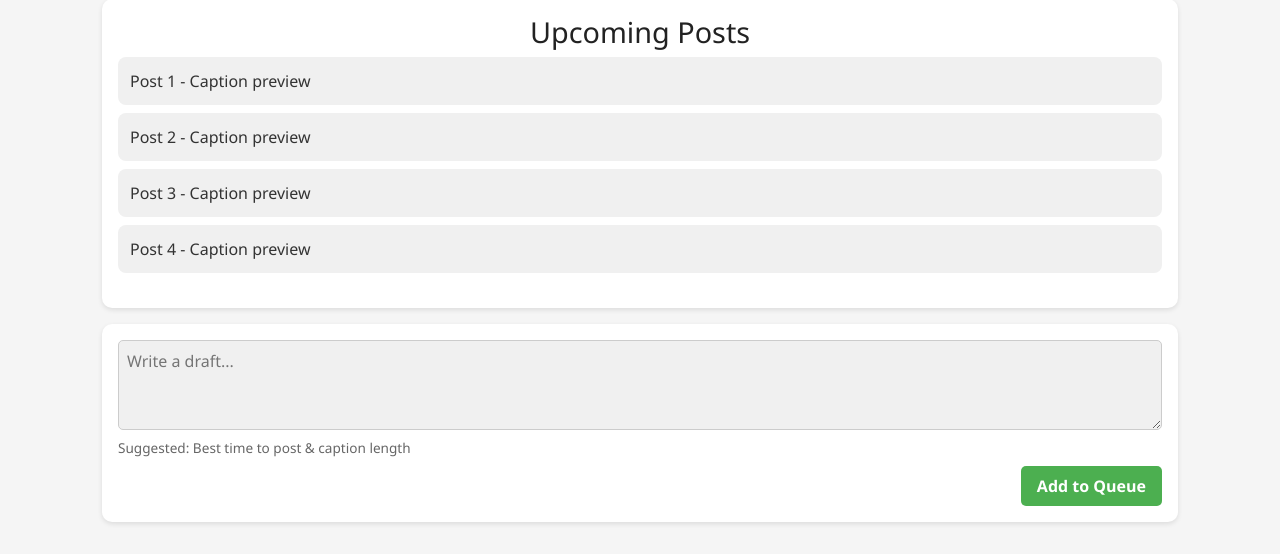
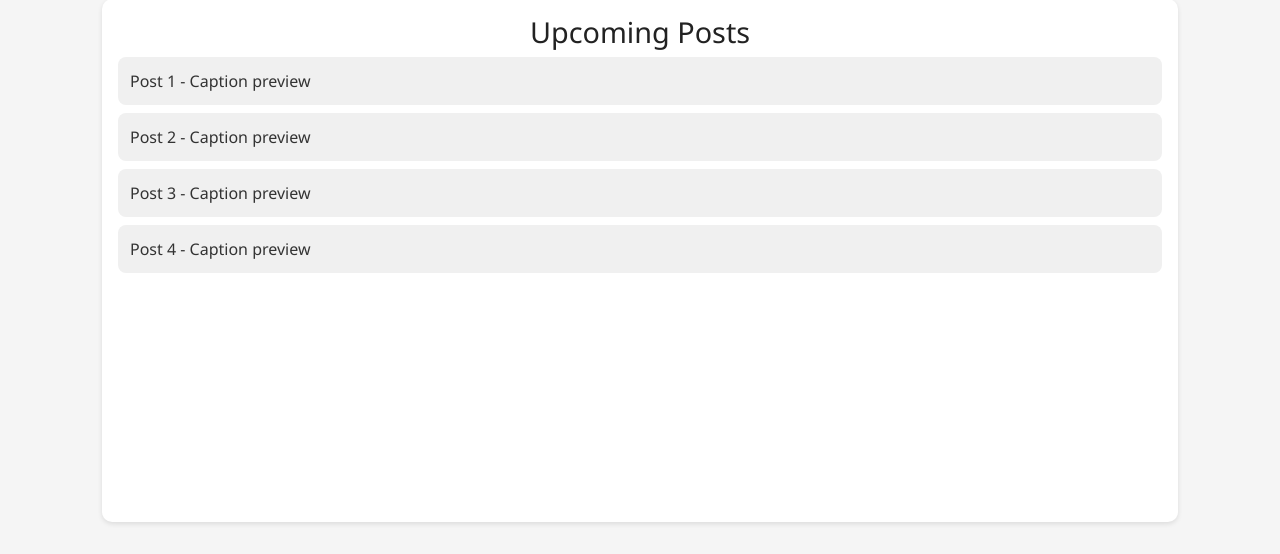
Before and after one commit to cluck28/bluesky-automation, a Flask app: page /schedule in a window 1280 px wide. Shown: the part 246-800 px from the top of the page. Run offline with Flask 3, Linux system fonts and the light colour scheme.

Commit message:
cleaning up

```diff
--- a/src/static/css/schedule.css
+++ b/src/static/css/schedule.css
@@ -68,43 +68,6 @@
   background-color: #e0e0e0;
 }
 
-/* Bottom draft section */
-.draft-box {
-  background-color: #ffffff;
-  padding: 1rem;
-  border-radius: 10px;
-  display: flex;
-  flex-direction: column;
-  gap: 0.5rem;
-  box-shadow: 0 2px 5px rgba(0,0,0,0.1);
-}
-
-.draft-box textarea {
-  width: 100%;
-  padding: 0.5rem;
-  border-radius: 5px;
-  border: 1px solid #ccc;
-  resize: vertical;
-  background-color: #f0f0f0;
-  color: #333;
-}
-
-.draft-box button {
-  align-self: flex-end;
-  padding: 0.5rem 1rem;
-  border: none;
-  border-radius: 5px;
-  background-color: #4caf50;
-  color: #fff;
-  font-weight: bold;
-  cursor: pointer;
-  transition: background 0.2s;
-}
-
-.draft-box button:hover {
-  background-color: #45a047;
-}
-
 /* Optional AI suggestions */
 .ai-suggestions {
   font-size: 0.85rem;
--- a/src/templates/schedule.html
+++ b/src/templates/schedule.html
@@ -16,12 +16,6 @@
         <div class="queue-item" draggable="true">Post 4 - Caption preview</div>
     </section>
 
-    <!-- Bottom Section -->
-    <section class="draft-box">
-        <textarea rows="3" placeholder="Write a draft..."></textarea>
-        <div class="ai-suggestions">Suggested: Best time to post & caption length</div>
-        <button>Add to Queue</button>
-    </section>
 </div>
 
 <script>
```
